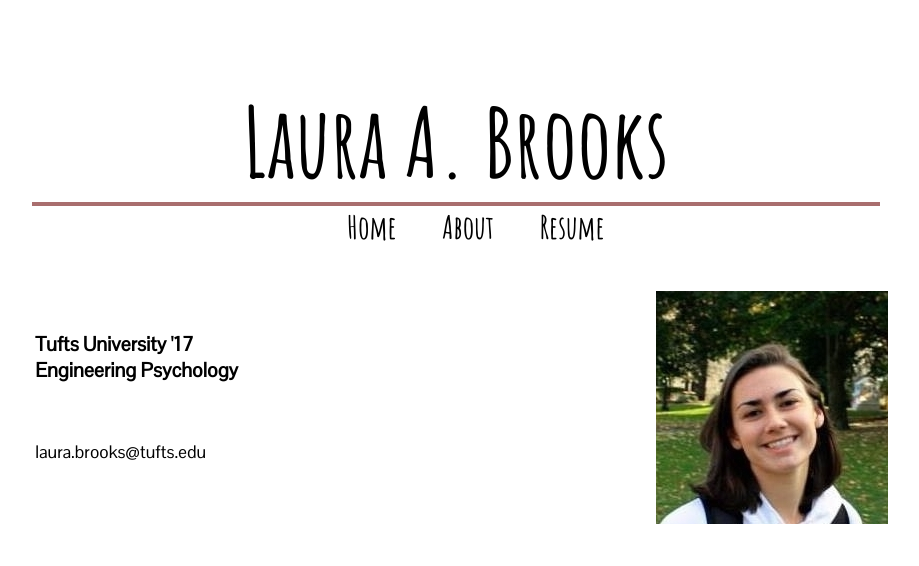
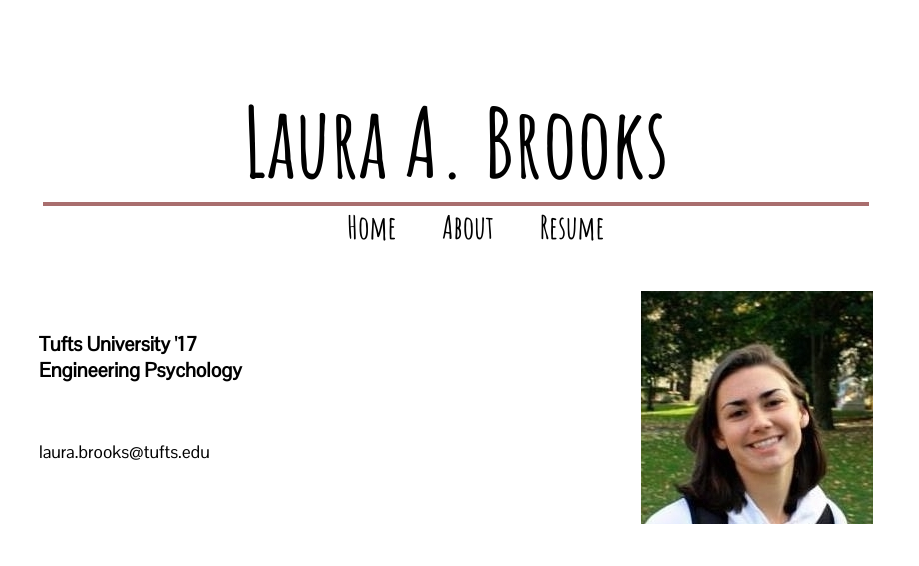
Before and after one commit to laurabrooks/laurabrooks.github.io-archive, a plain HTML site: page index.html in a window 1280 px wide. Shown: the whole page, without its empty margins (184-1103 px from the left). Drawn offline with Linux system fonts and the light colour scheme.

Commit message:
making centering neater

```diff
--- a/index.css
+++ b/index.css
@@ -49,7 +49,7 @@ hr {
 	padding: 0;
 	border: 2px solid #a96e6e;
 	text-align: center;
-	width: 66vw;
+	width: 66%;
 	margin-bottom: 0px;
 	margin-top: 0px;
 }
@@ -73,23 +73,20 @@ hr {
 }
 
 .sectionHeader {
-        color: black;
+    color: black;
 	font-family: 'Pontano Sans', sans-serif;
-        font-size: 1.25em;
-        text-align: inherit;
-        margin-top: 0px;
+    font-size: 1.25em;
+    text-align: inherit;
+    margin-top: 0px;
 	margin-bottom: 0px;
-/*	width: 100vw;*/
-	padding-left: 16.5vw;
-	padding-right: 0px;
+	padding: 0px;
 }
 
-p.text {
+.text {
 	color: black;
 	font-family: 'Pontano Sans', sans-serif;
 	font-size: 1.1em;
-	padding-left: 16.5vw;
-	/*padding-right: 50vw;*/
+	padding: 0px;
 	margin-bottom: 100px;
 	overflow: hidden;
 }
@@ -118,11 +115,13 @@ li.indent {
 }
 
 
-div.left {
+.left {
 	float: left;
-	width: 600px
+	width: auto;
+	margin-left: 17%;
 }
-div.right {
-	padding-right: 200px;
+.right {
 	float: right;
+	width: auto;
+	margin-right: 17%;
 }
```
